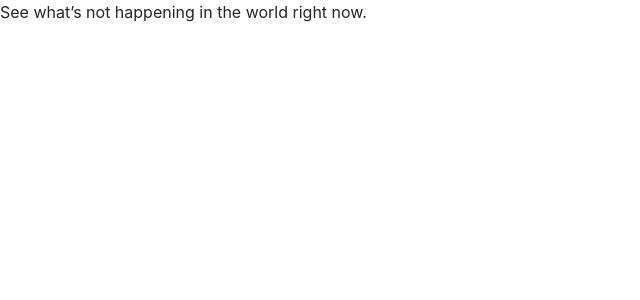
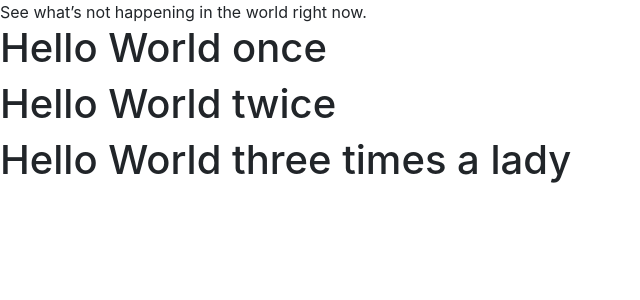
Before and after one commit to ajb-archive-account/faketwitter, a Django app: page / in a window 1280 px wide. Shown: the top 300 px of the page, without its empty margins (0-640 px from the left). Run offline with Django 3.2, Linux system fonts and the light colour scheme; data that the repository does not hold is empty; some libraries are stand-ins or nearby versions.

Commit message:
replace html with dynamic data

```diff
--- a/faketwitter/templates/pages/home.html
+++ b/faketwitter/templates/pages/home.html
@@ -7,7 +7,19 @@
 {% block content %}
 See what’s not happening in the world right now.
 
+<div id="tweets">
+    Replace me
+</div>
+
 <script>
+    const tweetsElement = document.getElementById("tweets")
+    tweetsElement.innerHTML = 'Loading...'
+
+    let el1 = "<h1>Hello World once</h1>"
+    let el2 = "<h1>Hello World twice</h1>"
+    let el3 = "<h1>Hello World three times a lady</h1>"
+    tweetsElement.innerHTML = el1 + el2 + el3
+
     const xhr = new XMLHttpRequest()
     const method = 'GET'
     const url = "/tweets"
@@ -15,7 +27,7 @@ const responseType = "json"
 
     xhr.responseType = responseType
     xhr.open(method, url)
-xhr.onload = function() {
+    xhr.onload = function () {
         const serverResponse = xhr.response
         let listedItems = serverResponse.response
         console.log(listedItems)
```
Lines whose indentation alone changed are shown as unchanged.
